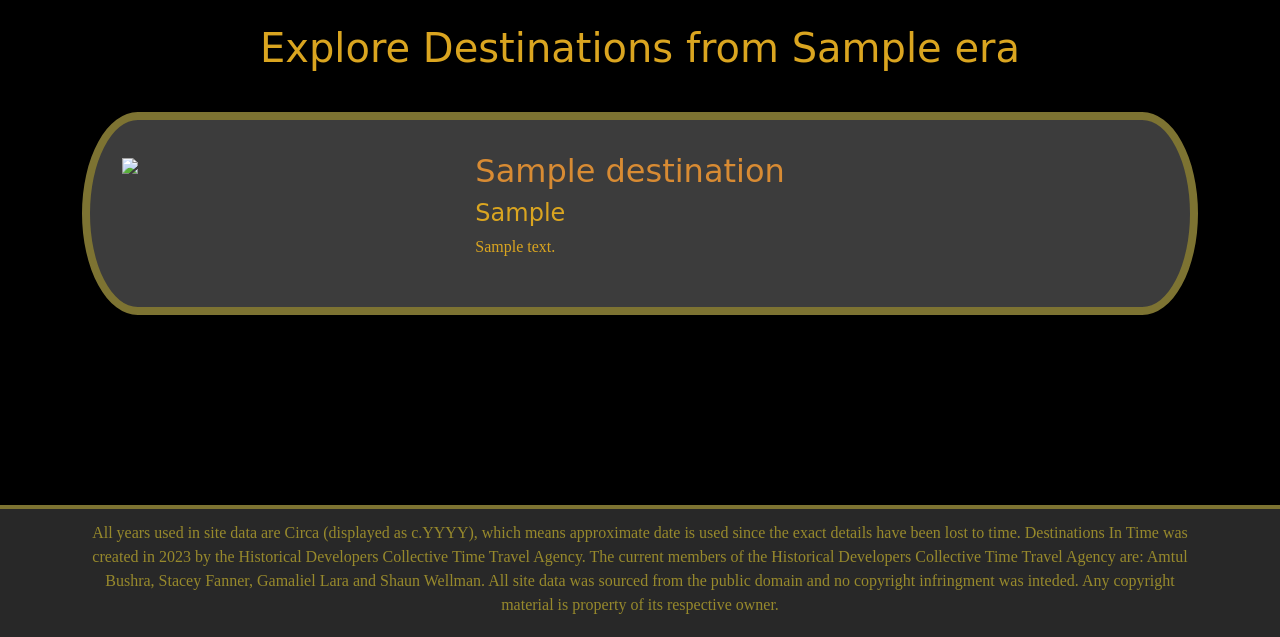
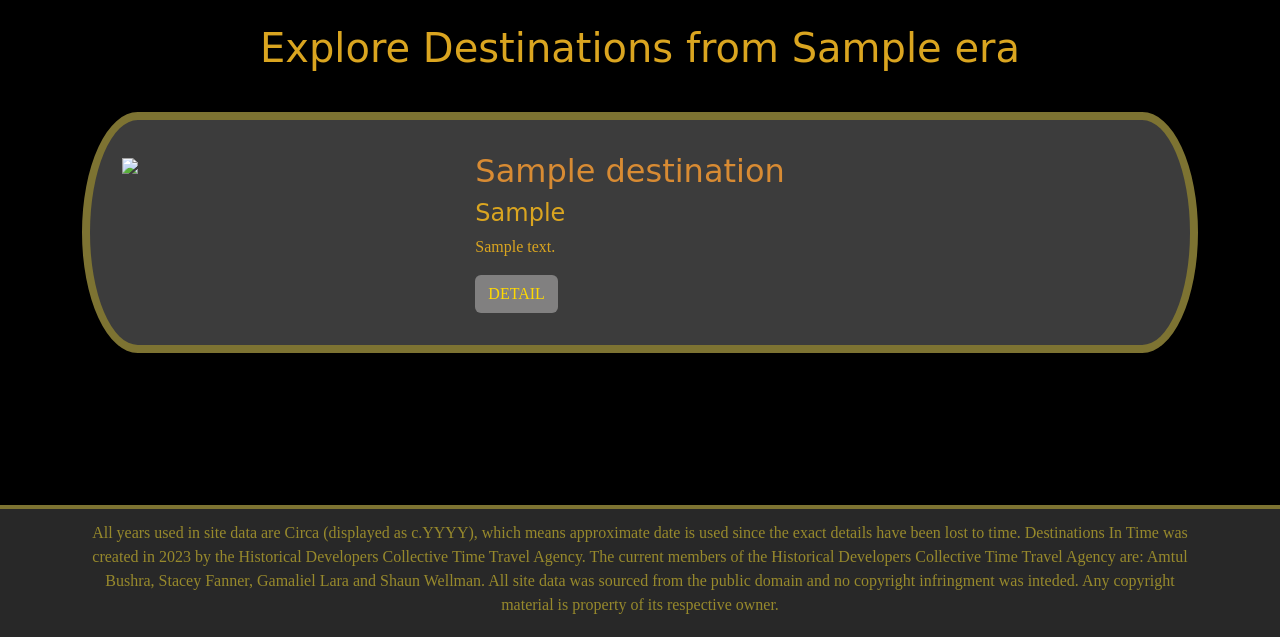
Before and after one commit to BUSAMT/DestinationInTime, a Django app: template main_app/templates/destinations/index.html in a window 1280 px wide. Shown: the part 163-800 px from the top of the page. Run offline with Django 4.2, Linux system fonts and the light colour scheme; the template is opened without the code that fills it: values that come from a table or form of the project are taken from there, others are empty; tables that the repository leaves empty hold one stand-in row (values such as "Sample post"); some web fonts are replaced.

Commit message:
index.html for destinations

```diff
--- a/main_app/templates/destinations/index.html
+++ b/main_app/templates/destinations/index.html
@@ -18,6 +18,9 @@
                 <a href="{% url 'dest_detail' era.id destination.id %}"><h2>{{ destination.dest_name }}</h2></a>
                 <h4>{{ destination.dest_country }}</h4>
                 <p class="truncate">{{ destination.dest_description }}</p>
+                <a href="{% url 'dest_detail' era.id destination.id %}">
+                    <button class="btn">DETAIL</button>
+                </a>
             </div>
         </div>
     </div>
```
